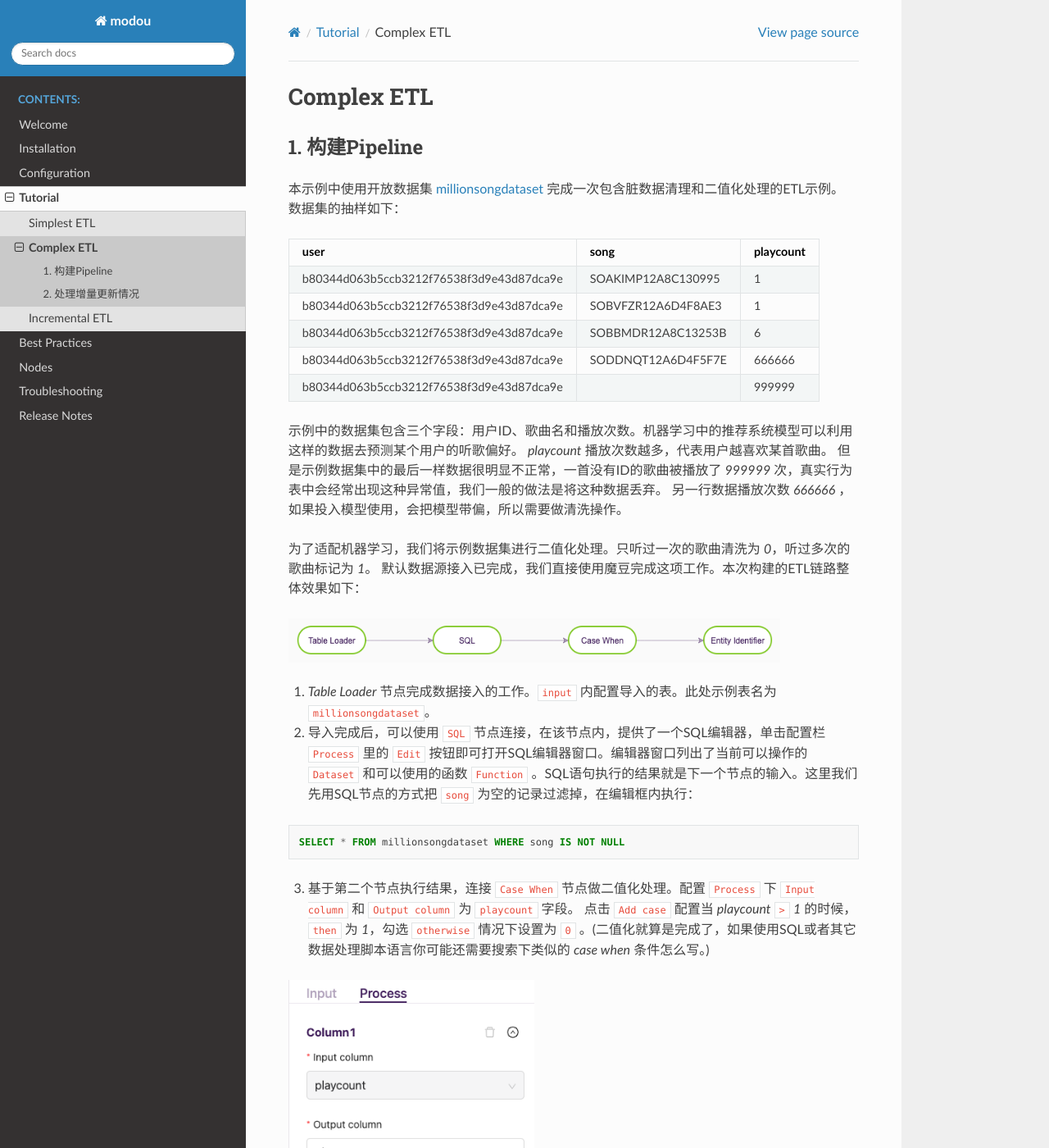
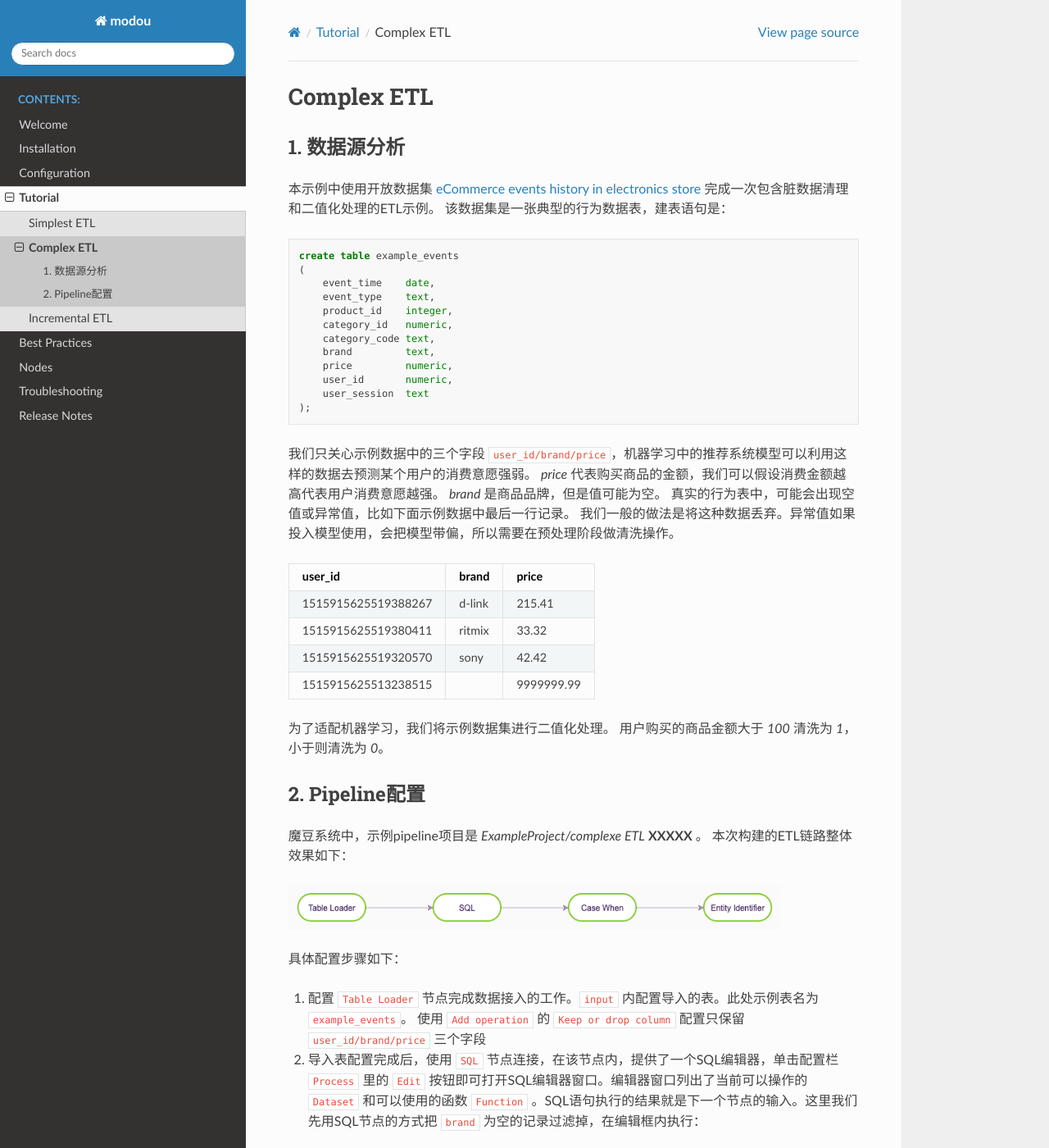
Before and after one commit to gomodou/magicbean-docs, a Sphinx documentation site: the page built from source/tutorial/complexETL.rst, in a window 1280 px wide and 1400 px high. Shown: the whole window at 82% size. Built offline with Sphinx 7.4.7 and the Read the Docs theme 2.0.0, drawn with Linux system fonts in a browser that asks for light colours; some of the changed text lies outside the part shown.

```diff
--- a/source/nodes/LitReplace.rst
+++ /dev/null
@@ -1,2 +0,0 @@
-LitReplace
-===========
--- a/source/nodes/index.rst
+++ b/source/nodes/index.rst
@@ -18,7 +18,6 @@ Nodes介绍魔豆系统的各节点
    /nodes/Dummy
    /nodes/Explode
    /nodes/JsonFlatten
-   /nodes/LitReplace
    /nodes/Merge
    /nodes/Pivot
    /nodes/Sharding
--- a/source/tutorial/complexETL.rst
+++ b/source/tutorial/complexETL.rst
@@ -1,52 +1,64 @@
 Complex ETL
 ************
 
-1. 构建Pipeline
+1. 数据源分析
+=============
+
+本示例中使用开放数据集 `eCommerce events history in electronics store <https://www.kaggle.com/mkechinov/ecommerce-events-history-in-electronics-store>`_ 完成一次包含脏数据清理和二值化处理的ETL示例。
+该数据集是一张典型的行为数据表，建表语句是：
+
+.. code-block:: sql
+
+   create table example_events
+   (
+       event_time    date,
+       event_type    text,
+       product_id    integer,
+       category_id   numeric,
+       category_code text,
+       brand         text,
+       price         numeric,
+       user_id       numeric,
+       user_session  text
+   );
+
+
+我们只关心示例数据中的三个字段 ``user_id/brand/price``，机器学习中的推荐系统模型可以利用这样的数据去预测某个用户的消费意愿强弱。
+`price` 代表购买商品的金额，我们可以假设消费金额越高代表用户消费意愿越强。
+`brand` 是商品品牌，但是值可能为空。
+真实的行为表中，可能会出现空值或异常值，比如下面示例数据中最后一行记录。
+我们一般的做法是将这种数据丢弃。异常值如果投入模型使用，会把模型带偏，所以需要在预处理阶段做清洗操作。
+
+===================== ======== =============
+      user_id          brand    price
+===================== ======== =============
+1515915625519388267    d-link   215.41
+1515915625519380411    ritmix   33.32
+1515915625519320570    sony     42.42
+1515915625513238515             9999999.99
+===================== ======== =============
+
+为了适配机器学习，我们将示例数据集进行二值化处理。
+用户购买的商品金额大于 `100` 清洗为 `1`，小于则清洗为 `0`。
+
+2. Pipeline配置
 ================
 
-本示例中使用开放数据集 `millionsongdataset <http://millionsongdataset.com/tasteprofile/>`_ 完成一次包含脏数据清理和二值化处理的ETL示例。
-数据集的抽样如下：
-
-=========================================  ======================  ===========
-      user                                    song                   playcount
-=========================================  ======================  ===========
-b80344d063b5ccb3212f76538f3d9e43d87dca9e    SOAKIMP12A8C130995          1
-b80344d063b5ccb3212f76538f3d9e43d87dca9e    SOBVFZR12A6D4F8AE3          1
-b80344d063b5ccb3212f76538f3d9e43d87dca9e    SOBBMDR12A8C13253B          6
-b80344d063b5ccb3212f76538f3d9e43d87dca9e    SODDNQT12A6D4F5F7E        666666
-b80344d063b5ccb3212f76538f3d9e43d87dca9e                              999999
-=========================================  ======================  ===========
-
-示例中的数据集包含三个字段：用户ID、歌曲名和播放次数。机器学习中的推荐系统模型可以利用这样的数据去预测某个用户的听歌偏好。
-`playcount` 播放次数越多，代表用户越喜欢某首歌曲。
-但是示例数据集中的最后一样数据很明显不正常，一首没有ID的歌曲被播放了 `999999` 次，真实行为表中会经常出现这种异常值，我们一般的做法是将这种数据丢弃。
-另一行数据播放次数 `666666` ，如果投入模型使用，会把模型带偏，所以需要做清洗操作。
-
-为了适配机器学习，我们将示例数据集进行二值化处理。只听过一次的歌曲清洗为 `0`，听过多次的歌曲标记为 `1`。
-默认数据源接入已完成，我们直接使用魔豆完成这项工作。本次构建的ETL链路整体效果如下：
+魔豆系统中，示例pipeline项目是 `ExampleProject/complexe ETL` **XXXXX** 。
+本次构建的ETL链路整体效果如下：
 
 .. image:: ../_static/complexetl.png
   :width: 600
-  :alt: Alternative text
+  :alt: complexetl
 
-1. `Table Loader` 节点完成数据接入的工作。``input`` 内配置导入的表。此处示例表名为 ``millionsongdataset``。
-2. 导入完成后，可以使用 ``SQL`` 节点连接，在该节点内，提供了一个SQL编辑器，单击配置栏 ``Process`` 里的 ``Edit`` 按钮即可打开SQL编辑器窗口。编辑器窗口列出了当前可以操作的 ``Dataset`` 和可以使用的函数 ``Function`` 。SQL语句执行的结果就是下一个节点的输入。这里我们先用SQL节点的方式把 ``song`` 为空的记录过滤掉，在编辑框内执行：
+具体配置步骤如下：
+
+1. 配置 ``Table Loader`` 节点完成数据接入的工作。``input`` 内配置导入的表。此处示例表名为 ``example_events``。 使用 ``Add operation`` 的 ``Keep or drop column`` 配置只保留 ``user_id/brand/price`` 三个字段
+2. 导入表配置完成后，使用 ``SQL`` 节点连接，在该节点内，提供了一个SQL编辑器，单击配置栏 ``Process`` 里的 ``Edit`` 按钮即可打开SQL编辑器窗口。编辑器窗口列出了当前可以操作的 ``Dataset`` 和可以使用的函数 ``Function`` 。SQL语句执行的结果就是下一个节点的输入。这里我们先用SQL节点的方式把 ``brand`` 为空的记录过滤掉，在编辑框内执行：
 
 .. code-block:: sql
 
-   SELECT * FROM millionsongdataset WHERE song IS NOT NULL
+   SELECT * FROM example_events WHERE brand IS NOT NULL
 
-3. 基于第二个节点执行结果，连接 ``Case When`` 节点做二值化处理。配置 ``Process`` 下 ``Input column`` 和 ``Output column`` 为 ``playcount`` 字段。 点击 ``Add case`` 配置当 `playcount` ``>`` `1` 的时候，``then`` 为 `1`，勾选 ``otherwise`` 情况下设置为 ``0`` 。(二值化就算是完成了，如果使用SQL或者其它数据处理脚本语言你可能还需要搜索下类似的 `case when` 条件怎么写。)
-
-.. image:: ../_static/casewhenetlexample.png
-  :width: 300
-  :height: 500
-  :alt: Alternative text
-
-4. `Entity Identifier` 配置 ``Process`` ，让 ``Entity Type`` 设置为 ``User``，``Column`` 设置为 ``user`` 。一个经过数据清洗和二值化处理的数据集制作完成。
-
-
-2. 处理增量更新情况
-====================
-
-在实际数据场景中，数据每日都会不断增加。
+3. 基于SQL节点执行结果，连接并配置 ``Case When`` 节点做二值化处理。配置 ``Process`` 下 ``Input column`` 和 ``Output column`` 为 ``price`` 字段。 点击 ``Add case`` 配置当 `price` ``>`` `40` 的时候，``then`` 为 `1`，然后勾选 ``otherwise`` 设置为 ``0`` 。 完成配置点击 ``Save``。(二值化就算是完成了，如果使用SQL或者其它数据处理脚本语言你可能还需要搜索下类似的 `case when` 条件怎么写。)
+4. `Entity Identifier` 配置 ``Process`` ，让 ``Entity Type`` 设置为 ``User``，``Column`` 设置为 ``user_id`` 。一个经过数据清洗和二值化处理的数据集制作完成。
```
Also changed, not shown: source/nodes/CaseWhen.rst (+6 -4 lines), source/tutorial/IncrementalETL.rst (+60 -38 lines), 1 other file.
